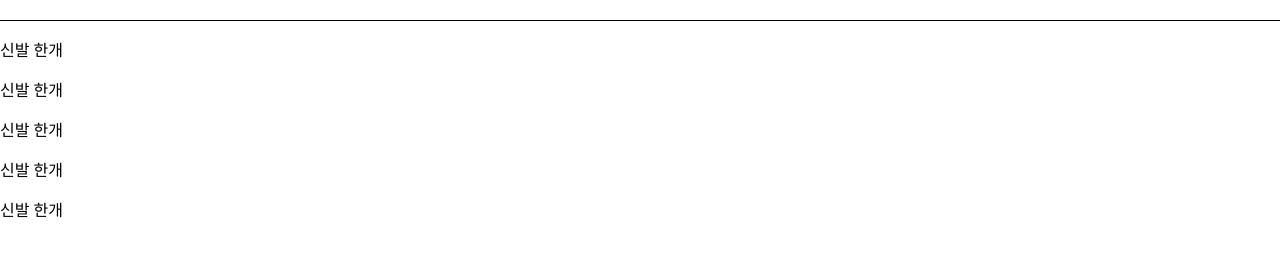
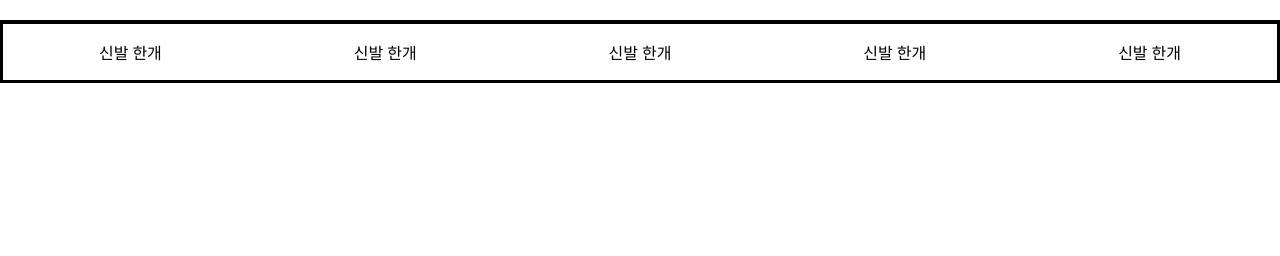
Before and after one commit to ksemin99/web1, a plain HTML site: page practice.html in a window 1280 px wide. Shown: the part 60-316 px from the top of the page. Drawn offline with Linux system fonts and the light colour scheme.

Commit message:
Update practice.html

```diff
--- a/practice.html
+++ b/practice.html
@@ -16,8 +16,13 @@
                 text-decoration: none;
             }
             #image{
+                text-align: center;
+                display: grid;
+                border: solid black 3px;
+                grid-template-columns: 1fr 1fr 1fr 1fr 1fr;
+                box-sizing: border-box;
+            }
 
-            }
         </style>
     </head>
 
```
